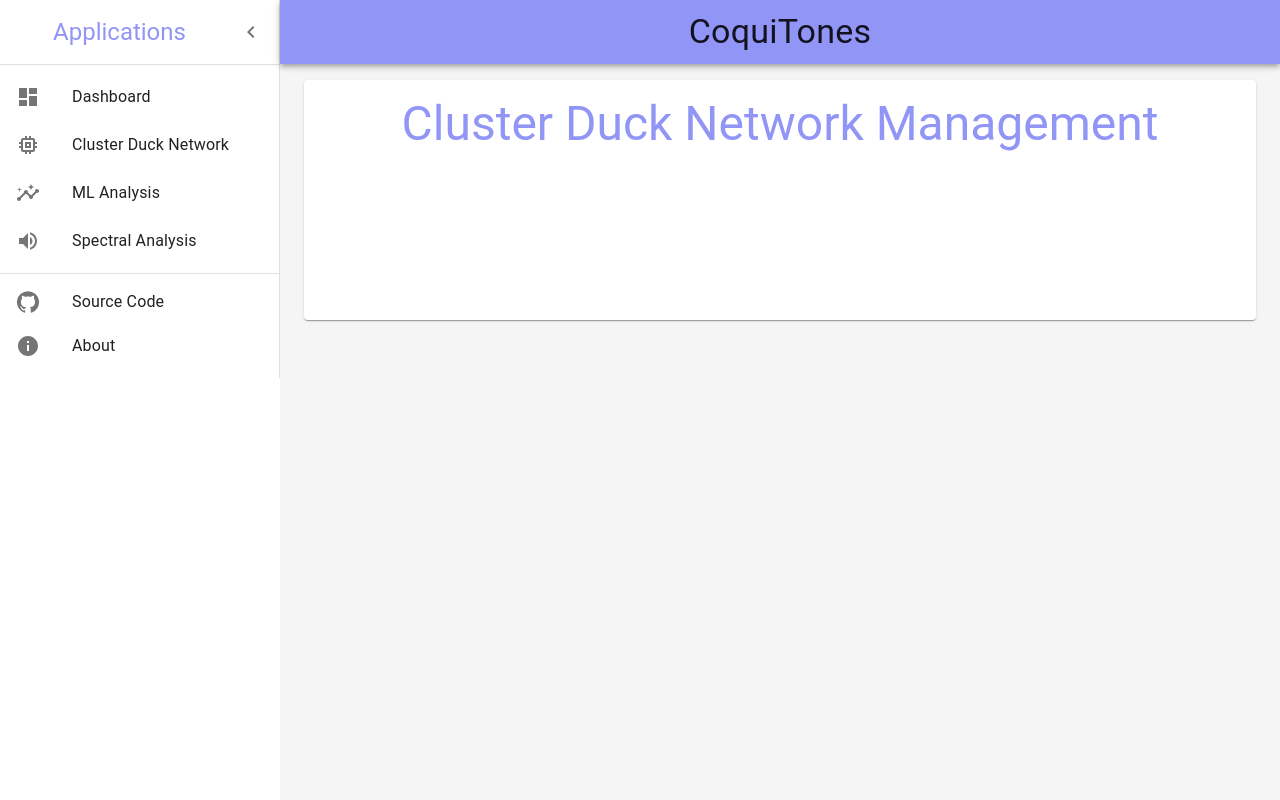
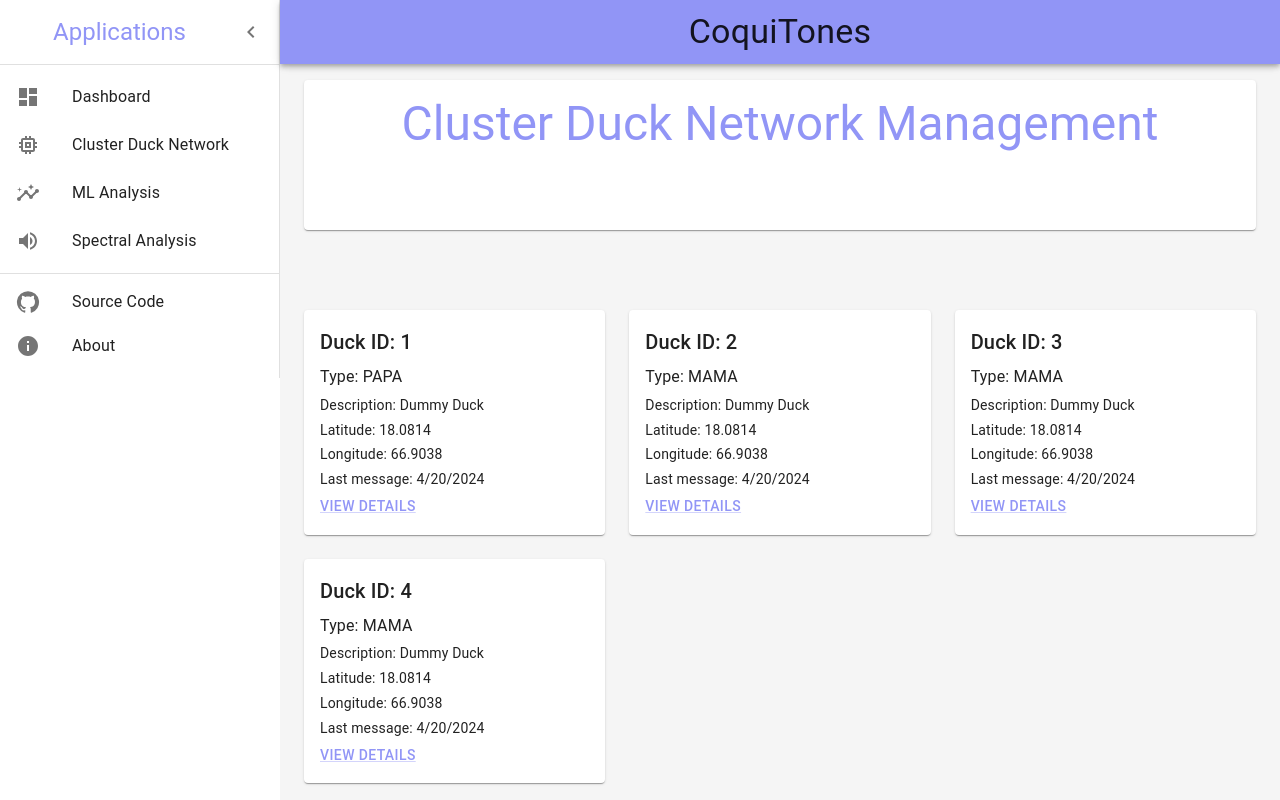
Before and after one commit to AlonsoUriarte14/CoquiTones, a React (Create React App) app in the folder Frontend/: page /CDN in a window 1280 px wide. Built offline with nearby package versions, Linux system fonts and the light colour scheme.

Commit message:
added Loading animation to spectrogram

```diff
--- a/Frontend/src/components/SoundAnalysisTools/Spectrogram.jsx
+++ b/Frontend/src/components/SoundAnalysisTools/Spectrogram.jsx
@@ -64,7 +64,7 @@ export default function Spectrogram({ xData, yData, zData, colorscale, xrange, y
                     title: "Frequency (Hz)",
                     range: yrange
                 },
-
+                template: "plotly_dark",
                 annotations: [label]
             }}
 
--- a/Frontend/src/pages/CDN.jsx
+++ b/Frontend/src/pages/CDN.jsx
@@ -1,4 +1,4 @@
-import React from "react";
+import React, { useState } from "react";
 import { ThemeProvider } from '@mui/material/styles';
 import CssBaseline from '@mui/material/CssBaseline';
 import Box from '@mui/material/Box';
@@ -13,6 +13,55 @@ import BarAndNav from "../components/shared/BarAndNav";
 import theme from "../components/shared/Theme"
 const CDN = () => {
 
+    const getDate = () => {
+        const today = new Date();
+        const month = today.getMonth() + 1;
+        const year = today.getFullYear();
+        const date = today.getDate();
+        return `${month}/${date}/${year}`;
+    }
+
+    const initDummyDucks = () => {
+        const ducks = [
+            {
+                node_id: 1,
+                node_type: "PAPA",
+                nlatitude: 18.0814,
+                nlongitude: 66.9038,
+                ndescription: "Dummy Duck",
+                lastHeartbeat: getDate()
+            },
+
+            {
+                node_id: 2,
+                node_type: "MAMA",
+                nlatitude: 18.0814,
+                nlongitude: 66.9038,
+                ndescription: "Dummy Duck",
+                lastHeartbeat: getDate()
+            },
+            {
+                node_id: 3,
+                node_type: "MAMA",
+                nlatitude: 18.0814,
+                nlongitude: 66.9038,
+                ndescription: "Dummy Duck",
+                lastHeartbeat: getDate()
+            },
+            {
+                node_id: 4,
+                node_type: "MAMA",
+                nlatitude: 18.0814,
+                nlongitude: 66.9038,
+                ndescription: "Dummy Duck",
+                lastHeartbeat: getDate()
+            },
+        ]
+
+        return ducks;
+    }
+
+    const [ducks, setDucks] = useState(initDummyDucks(), [])
     return (
         <ThemeProvider theme={theme}>
             <Box sx={{ display: 'flex' }} >
@@ -37,7 +86,7 @@ const CDN = () => {
                                     p: 2,
                                     display: 'flex',
                                     flexDirection: 'column',
-                                    height: 240,
+                                    height: 150,
                                 }}
                             >
                                 <Typography variant="h3" color="primary" align="center">
@@ -47,6 +96,45 @@ const CDN = () => {
                             </Paper >
                         </Grid>
                     </Container >
+
+                    <Container maxWidth sx={{ mt: 10, mb: 10 }}>
+                        <Grid container spacing={3}>
+                            {ducks.map((duck) => (
+                                <Grid item key={duck.node_id} xs={12} md={6} lg={4}>
+                                    <Paper
+                                        sx={{
+                                            p: 2,
+                                            display: 'flex',
+                                            flexDirection: 'column',
+                                            height: '100%',
+                                        }}
+                                    >
+                                        <Typography variant="h6" gutterBottom>
+                                            Duck ID: {duck.node_id}
+                                        </Typography>
+                                        <Typography variant="body1" gutterBottom>
+                                            Type: {duck.node_type}
+                                        </Typography>
+                                        <Typography variant="body2" gutterBottom>
+                                            Description: {duck.ndescription}
+                                        </Typography>
+                                        <Typography variant="body2" gutterBottom>
+                                            Latitude: {duck.nlatitude}
+                                        </Typography>
+                                        <Typography variant="body2" gutterBottom>
+                                            Longitude: {duck.nlongitude}
+                                        </Typography>
+                                        <Typography variant="body2" gutterBottom>
+                                            Last message: {duck.lastHeartbeat}
+                                        </Typography>
+                                        <Link href="#" variant="button">
+                                            View Details
+                                        </Link>
+                                    </Paper>
+                                </Grid>
+                            ))}
+                        </Grid>
+                    </Container>
                 </Box>
             </Box>
         </ThemeProvider>
--- a/Frontend/src/pages/SpectralAnalysis.jsx
+++ b/Frontend/src/pages/SpectralAnalysis.jsx
@@ -6,6 +6,7 @@ import Typography from '@mui/material/Typography';
 import Container from '@mui/material/Container';
 import Grid from '@mui/material/Grid';
 import Paper from '@mui/material/Paper';
+import LinearProgress from '@mui/material/LinearProgress';
 
 import BarAndNav from "../components/shared/BarAndNav";
 import theme from "../components/shared/Theme"
@@ -99,8 +100,8 @@ const SpectralAnalysis = () => {
                             </Grid>
                             <Grid item xs={12} md={8} lg={8}>
                                 <Paper sx={{ p: 2, height: 'auto' }}>
-                                    {zData &&
-                                        <Spectrogram
+                                    {zData ?
+                                        (<Spectrogram
                                             xData={xData}
                                             yData={yData}
                                             zData={zData}
@@ -109,7 +110,15 @@ const SpectralAnalysis = () => {
                                             yrange={yrange}
                                             currentTime={currentTime}
                                             fileName={rawAudioFile.name}
-                                        />
+                                        />) :
+                                        (
+                                            rawAudioFile ?
+                                                <LinearProgress color="secondary" /> :
+                                                <Typography variant="h4" color="primary" align="center">
+                                                    No file Added
+                                                </Typography>
+                                        )
+
                                     }
                                 </Paper>
                             </Grid>
```
